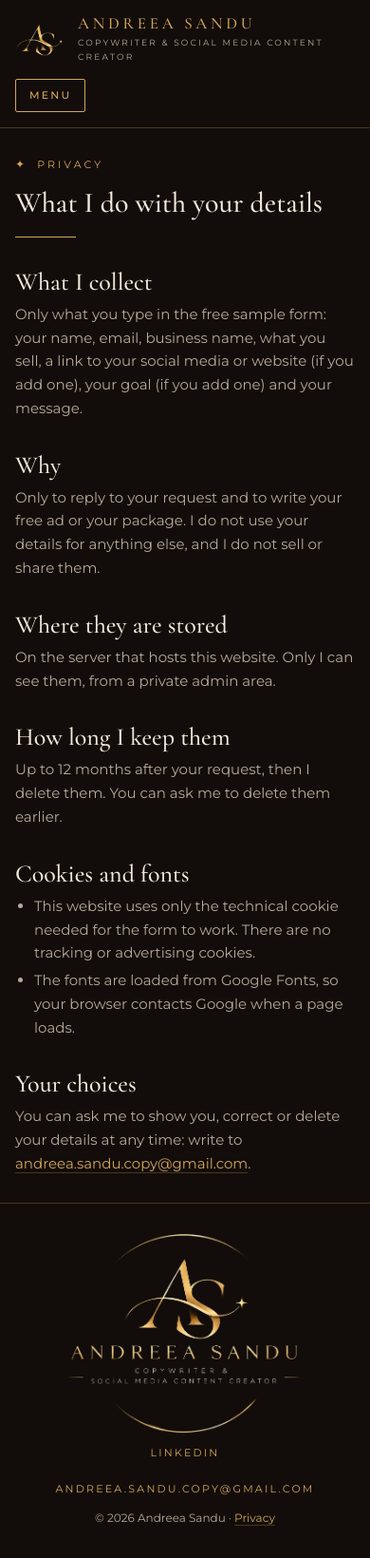
After one commit to SanduAndreea22/Andreea-Tech-Content-Studio, a Django app: page /privacy/ in a window 390 px wide. The commit adds this page. Shown: the whole page at 95% size. Run offline with Django 5.2, Linux system fonts and the light colour scheme; parts of the project's set-up code (start-up, migrations or seed data) failed here and were passed over.

Commit message:
Privacy page and 12-month cleanup command, who-it-is-for line in hero, tighter mobile hero
Co-Authored-By: Claude Sonnet 5.5 <noreply@anthropic.com>
Claude-Session: https://claude.ai/code/session_01Gn5nm9WY1abkMyEn3h7JWC

```diff
--- a/studio/static/studio/css/site.css
+++ b/studio/static/studio/css/site.css
@@ -199,8 +199,19 @@ textarea { min-height: 96px; resize: vertical; }
 .hero-p { color: var(--text-dim); margin: 16px 0 22px; max-width: 46ch; }
 @media (max-width: 760px) {
   .hero { grid-template-columns: 1fr; }
-  .hero-media img { width: 100%; height: 250px; object-fit: cover; object-position: 30% 18%;
+  .hero-media img { width: 100%; height: 170px; object-fit: cover; object-position: 30% 22%;
     -webkit-mask-image: linear-gradient(to bottom, #000 62%, transparent 100%);
     mask-image: linear-gradient(to bottom, #000 62%, transparent 100%); }
   .hero-text { padding: 0 max(16px, env(safe-area-inset-right, 0px)) 28px max(16px, env(safe-area-inset-left, 0px)); }
+  .hero-text .rule { margin: 12px 0; }
+  .hero-name { font-size: 44px; }
+  .hero-p { margin: 12px 0 16px; }
+  .subline { margin-top: 8px; }
 }
+
+.privacy a, .foot small a { color: var(--gold); border-bottom: 1px solid var(--line); }
+.prose h2 { font-size: 26px; margin: 32px 0 8px; }
+.prose p, .prose li { color: var(--text-dim); max-width: 66ch; }
+.prose p + p { margin-top: 10px; }
+.prose ul { margin: 8px 0 0; padding-left: 20px; display: grid; gap: 4px; }
+.prose a { color: var(--gold); border-bottom: 1px solid var(--line); }
--- a/studio/templates/studio/base.html
+++ b/studio/templates/studio/base.html
@@ -46,7 +46,7 @@
       {% if SITE_LINKS.email %}<li><a href="mailto:{{ SITE_LINKS.email }}">{{ SITE_LINKS.email }}</a></li>{% endif %}
     </ul>
     {% endif %}
-    <small>&copy; {% now "Y" %} {{ SITE_NAME }}</small>
+    <small>&copy; {% now "Y" %} {{ SITE_NAME }} &middot; <a href="{% url 'privacy' %}">Privacy</a></small>
   </footer>
 
   <script>
--- a/studio/templates/studio/free_sample.html
+++ b/studio/templates/studio/free_sample.html
@@ -26,7 +26,7 @@
         <div class="field full">{{ form.goal.label_tag }}{{ form.goal }}<span class="hint">{{ form.goal.help_text }}</span>{% for e in form.goal.errors %}<span class="error" role="alert">{{ e }}</span>{% endfor %}</div>
         <div class="field full">{{ form.message.label_tag }}{{ form.message }}{% for e in form.message.errors %}<span class="error" role="alert">{{ e }}</span>{% endfor %}</div>
         <div class="field full"><button class="btn" type="submit">Send and get my free sample</button></div>
-        <p class="privacy full">I use your details only to reply to your request and write your sample.</p>
+        <p class="privacy full">I use your details only to reply to your request and write your sample. <a href="{% url 'privacy' %}">Privacy</a></p>
       </form>
     </div>
 
--- a/studio/templates/studio/home.html
+++ b/studio/templates/studio/home.html
@@ -13,7 +13,7 @@
     <hr class="rule">
     <h1>Ads and social media posts written for your business.</h1>
     <p class="subline">Content that gives people a reason to stop and pay attention.</p>
-    <p class="hero-p">Tell me about your business and I will write you one free ad first, so you can see how I work.</p>
+    <p class="hero-p">I work with businesses that do not know how to make their own ads and posts, or do not have the time. Tell me about your business and I will write you one free ad first, so you can see how I work.</p>
     <div class="btn-row">
       <a class="btn" href="{% url 'free_sample' %}">Get your free sample</a>
       <a class="btn ghost" href="{% url 'packages' %}">See packages</a>
--- /dev/null
+++ b/studio/templates/studio/privacy.html
@@ -0,0 +1,35 @@
+{% extends "studio/base.html" %}
+
+{% block title %}Privacy | {{ SITE_NAME }}{% endblock %}
+{% block description %}What happens with the details you send through the form.{% endblock %}
+
+{% block content %}
+<section class="pad">
+  <div class="wrap prose">
+    <div class="eyebrow">Privacy</div>
+    <h1 class="sec-title">What I do with your details</h1>
+    <hr class="rule">
+
+    <h2>What I collect</h2>
+    <p>Only what you type in the free sample form: your name, email, business name, what you sell, a link to your social media or website (if you add one), your goal (if you add one) and your message.</p>
+
+    <h2>Why</h2>
+    <p>Only to reply to your request and to write your free ad or your package. I do not use your details for anything else, and I do not sell or share them.</p>
+
+    <h2>Where they are stored</h2>
+    <p>On the server that hosts this website. Only I can see them, from a private admin area.</p>
+
+    <h2>How long I keep them</h2>
+    <p>Up to 12 months after your request, then I delete them. You can ask me to delete them earlier.</p>
+
+    <h2>Cookies and fonts</h2>
+    <ul>
+      <li>This website uses only the technical cookie needed for the form to work. There are no tracking or advertising cookies.</li>
+      <li>The fonts are loaded from Google Fonts, so your browser contacts Google when a page loads.</li>
+    </ul>
+
+    <h2>Your choices</h2>
+    <p>You can ask me to show you, correct or delete your details at any time{% if SITE_LINKS.email %}: write to <a href="mailto:{{ SITE_LINKS.email }}">{{ SITE_LINKS.email }}</a>{% endif %}.</p>
+  </div>
+</section>
+{% endblock %}
--- a/studio/urls.py
+++ b/studio/urls.py
@@ -12,4 +12,5 @@ urlpatterns = [
     path("free-sample/", views.free_sample, name="free_sample"),
     path("free-sample/thanks/", views.free_sample_thanks, name="free_sample_thanks"),
     path("contact/", views.contact, name="contact"),
+    path("privacy/", views.privacy, name="privacy"),
 ]
--- a/studio/views.py
+++ b/studio/views.py
@@ -79,3 +79,7 @@ def free_sample_thanks(request):
 
 def contact(request):
     return render(request, "studio/contact.html")
+
+
+def privacy(request):
+    return render(request, "studio/privacy.html")
```
Also changed, not shown: DEPLOY.md (+8 -0 lines), brand/service-rules.md (+3 -0 lines), studio/management/commands/delete_old_requests.py (added, +28 -0 lines), studio/tests.py (+35 -0 lines), studio/management/__init__.py (added), studio/management/commands/__init__.py (added).
